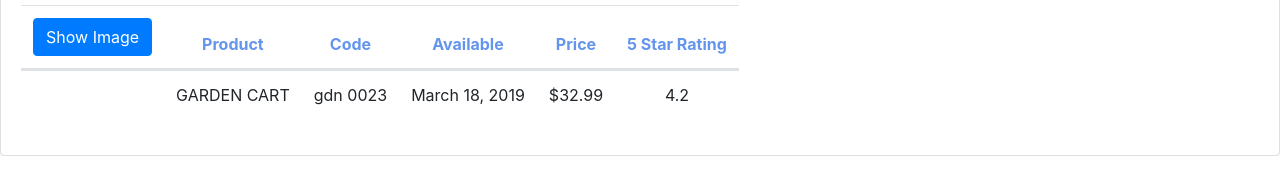
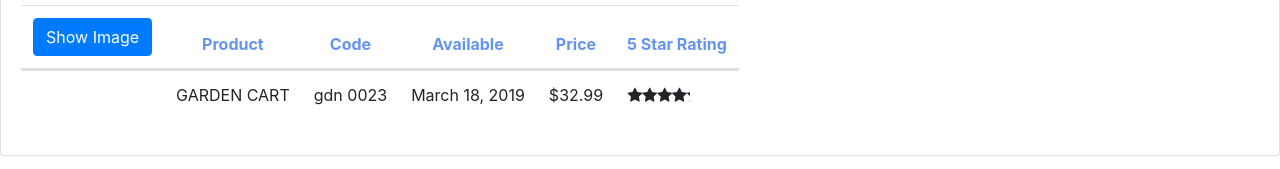
Before and after one commit to saitohfin/Angular-TypeScript-GettingStarted, an Angular app: page / in a window 1280 px wide. Shown: the part 203-372 px from the top of the page. Built offline with nearby package versions, Linux system fonts and the light colour scheme.

Commit message:
Nested component and event

```diff
--- a/src/app/app.module.ts
+++ b/src/app/app.module.ts
@@ -5,12 +5,14 @@
 import { AppComponent } from './app.component';
 import { ProductListComponent } from './products/product-list.component';
 import { ConvertToSpacesPipe } from './shared/convert-to-spaces-pipe';
+import { StarComponent } from './shared/star.component';
 
 @NgModule({
   declarations: [
     AppComponent,
     ProductListComponent,
-    ConvertToSpacesPipe
+    ConvertToSpacesPipe,
+    StarComponent
   ],
   imports: [
     BrowserModule,
--- a/src/app/products/product-list.component.html
+++ b/src/app/products/product-list.component.html
@@ -44,7 +44,8 @@
                     <td>{{product.productCode | lowercase | convertToSpaces:'-'}}</td>
                     <td>{{product.releaseDate}}</td>
                     <td>{{product.price | currency:'USD': 'symbol':'1.2-2'}}</td>
-                    <td>{{product.starRating}}</td>
+                    <td><pm-star [rating]='product.starRating'
+                                 (ratingClicked)="onRatingClicked($event)"></pm-star></td>
                   </tr>
                 </tbody>
             </div>
--- a/src/app/products/product-list.component.ts
+++ b/src/app/products/product-list.component.ts
@@ -37,10 +37,15 @@
     }
   ];
 
-  constructor(){
+  onRatingClicked(message: string): void {
+    this.title = 'Product List: ' + message;
+  }
+
+  constructor() {
     this.filteredProducts = this.products;
     this.listFilter = 'cart';
   }
+
   get listFilter(): string {
     return this._listFilter;
   }
--- a/src/app/shared/star.component.html
+++ b/src/app/shared/star.component.html
@@ -1,6 +1,7 @@
 <div class="crop"
      [style.width.px]="starWidth"
-     [title]="rating">
+     [title]="rating"
+     (click)="onClick()">
   <div style="width: 75px">
     <span class="fa fa-star"></span>
     <span class="fa fa-star"></span>
--- /dev/null
+++ b/src/app/shared/star.component.ts
@@ -0,0 +1,21 @@
+import { Component, EventEmitter, Input, OnChanges, Output } from '@angular/core';
+
+@Component({
+  selector: 'pm-star',
+  templateUrl: './star.component.html',
+  styleUrls: ['./star.component.css']
+})
+export class StarComponent implements OnChanges {
+  @Input() rating: number;
+  starWidth: number;
+  @Output() ratingClicked: EventEmitter<string> =
+  new EventEmitter<string>();
+
+  ngOnChanges(): void {
+    this.starWidth = this.rating * 75 / 5;
+  }
+
+  onClick(): void {
+    this.ratingClicked.emit("The rating ${this.rating} was clicked");
+  }
+}
```
